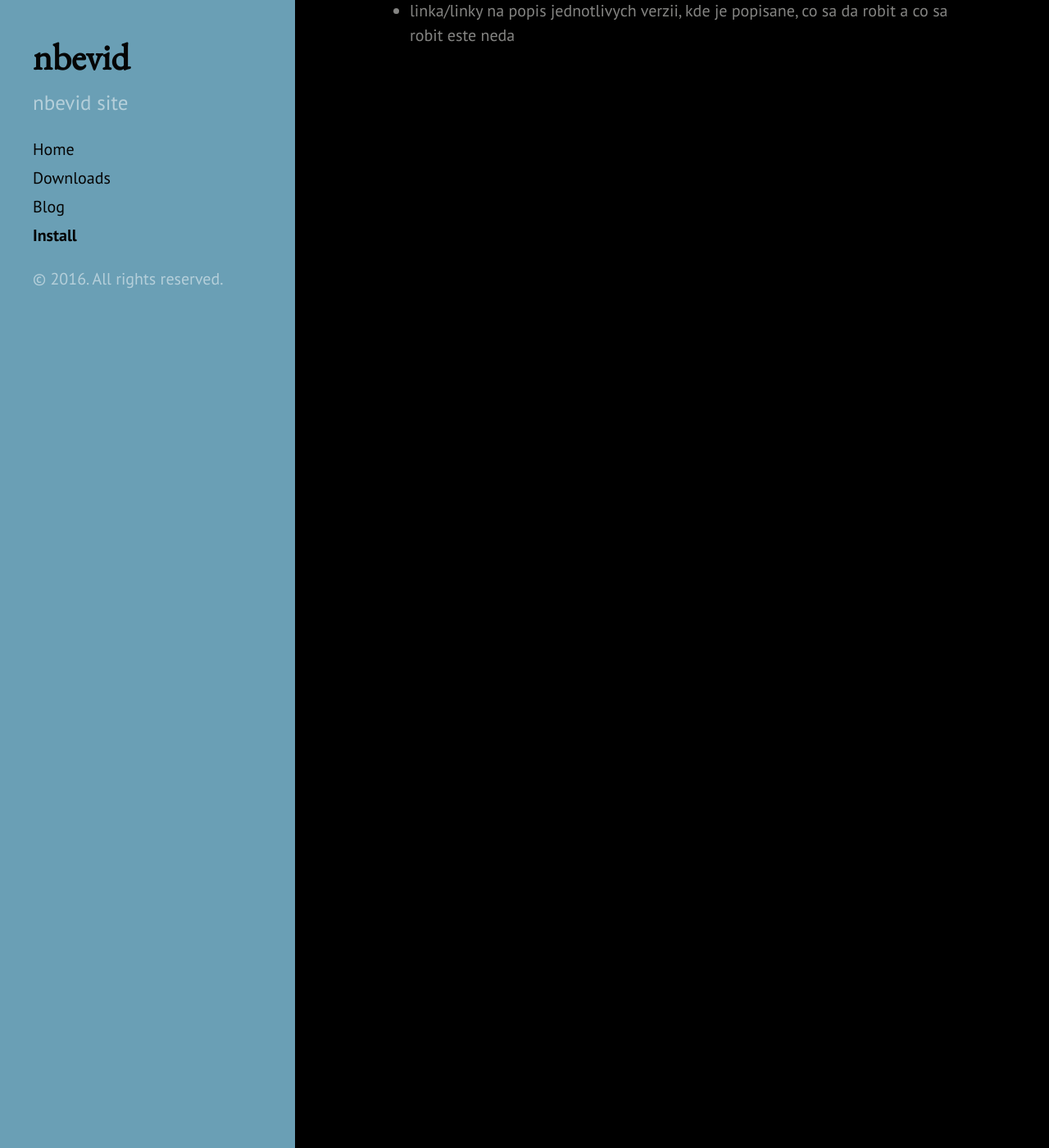
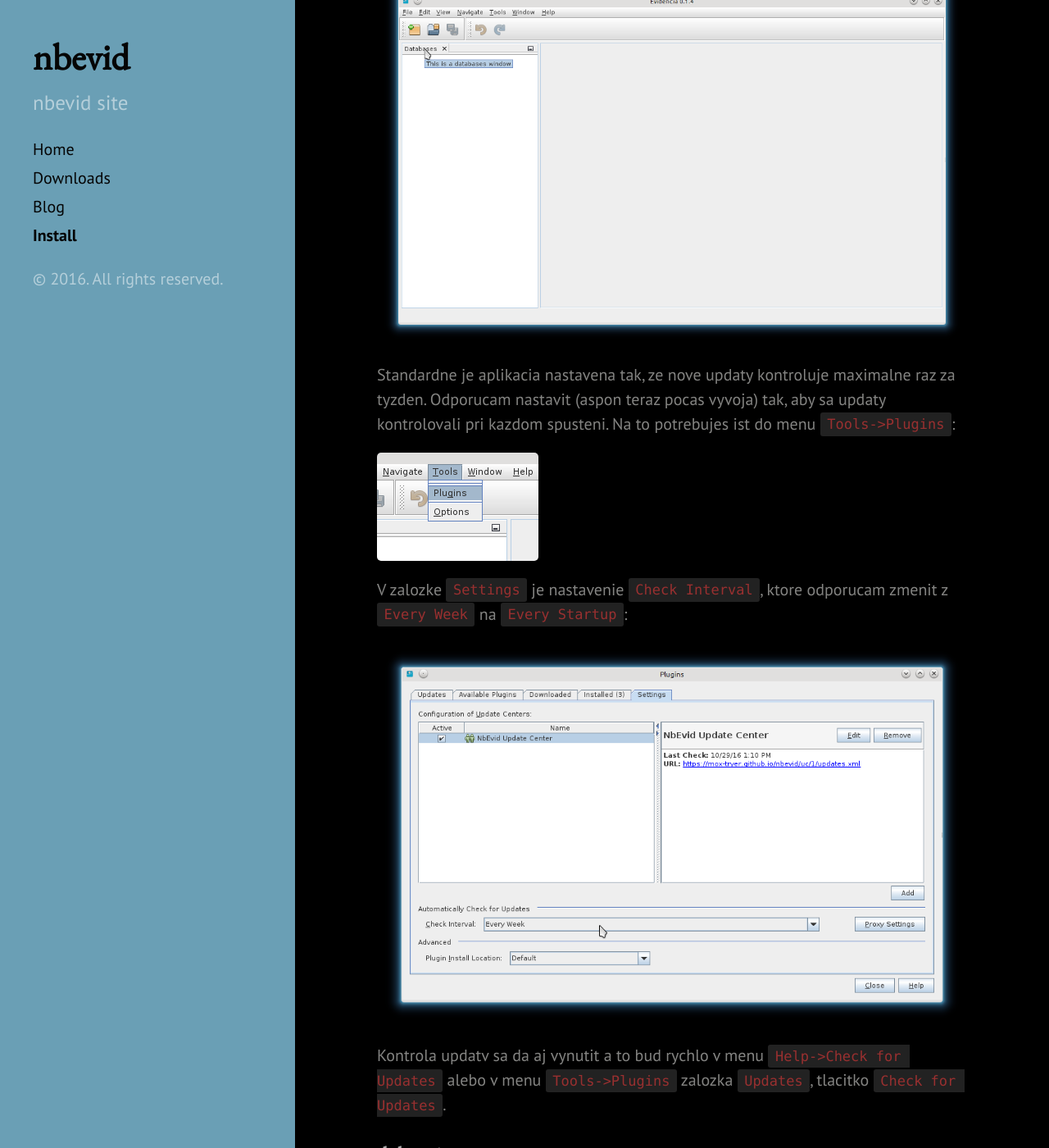
Before and after one commit to mox-tryer/nbevid, a Jekyll site: the page built from install.md, in a window 1280 px wide and 1400 px high, scrolled down 693 px. Shown: the whole window at 82% size. Built offline with Jekyll 4.4.1, drawn with Linux system fonts in a browser that asks for light colours; some of the changed text lies outside the part shown.

Commit message:
pridane screenshoty o updatoch a rozpisany popis updatovania

```diff
--- a/install.md
+++ b/install.md
@@ -14,8 +14,34 @@ Instalacny program by aj mal pridat spustaciu ikonku na plochu.
 V pripade, ze to len rozbalis tak v podadresari `bin` su subory `nbevid.exe` a `nbevid64.exe`. Kedze mate 64bitove Windows a asi aj 64bitovu Javu, tak spustat by sa to malo s `nbevid64.exe`.
 
 
+### Prve spustenie
+
+Po spusteni sa zobrazi okno aplikacie:
+![Okno aplikacie]({{ site.baseurl}}public/screenshots/nbevid01.png "Okno aplikacie")
+
+Standardne je aplikacia nastavena tak, ze nove updaty kontroluje maximalne raz za tyzden. Odporucam nastavit (aspon teraz pocas vyvoja) tak, aby sa updaty kontrolovali pri kazdom spusteni. Na to potrebujes ist do menu `Tools->Plugins`:
+
+![Menu Tools]({{ site.baseurl}}public/screenshots/nbevid02.png "Menu Tools")
+
+V zalozke `Settings` je nastavenie `Check Interval`, ktore odporucam zmenit z `Every Week` na `Every Startup`:
+
+![Plugins Settings]({{ site.baseurl}}public/screenshots/nbevid03.png "Plugins Settings")
+
+Kontrola updatv sa da aj vynutit a to bud rychlo v menu `Help->Check for Updates` alebo v menu `Tools->Plugins` zalozka `Updates`, tlacitko `Check for Updates`.
 
 ### dokoncit:
 * popis instalacie
 * ako sledovat, nastavit a robit updaty
 * linka/linky na popis jednotlivych verzii, kde je popisane, co sa da robit a co sa robit este neda
+
+![Notifikacia o updatoch]({{ site.baseurl}}public/screenshots/nbevid16.png "Notifikacia o updatoch")
+
+![Notifikacia o updatoch]({{ site.baseurl}}public/screenshots/nbevid17.png "Notifikacia o updatoch")
+
+![Okno so zoznamom updatov]({{ site.baseurl}}public/screenshots/nbevid18.png "Okno so zoznamom updatov")
+
+![Okno s licenciami]({{ site.baseurl}}public/screenshots/nbevid19.png "Okno s licenciami")
+
+![Okno s potrvdenim updatov]({{ site.baseurl}}public/screenshots/nbevid20.png "Okno s potrvdenim updatov")
+
+![Notifikcia o restarte]({{ site.baseurl}}public/screenshots/nbevid21.png "Notifikcia o restarte")
```
Also changed, not shown: public/screenshots/nbevid16.png (added), public/screenshots/nbevid17.png (added), public/screenshots/nbevid18.png (added), public/screenshots/nbevid19.png (added), public/screenshots/nbevid20.png (added), public/screenshots/nbevid21.png (added).
